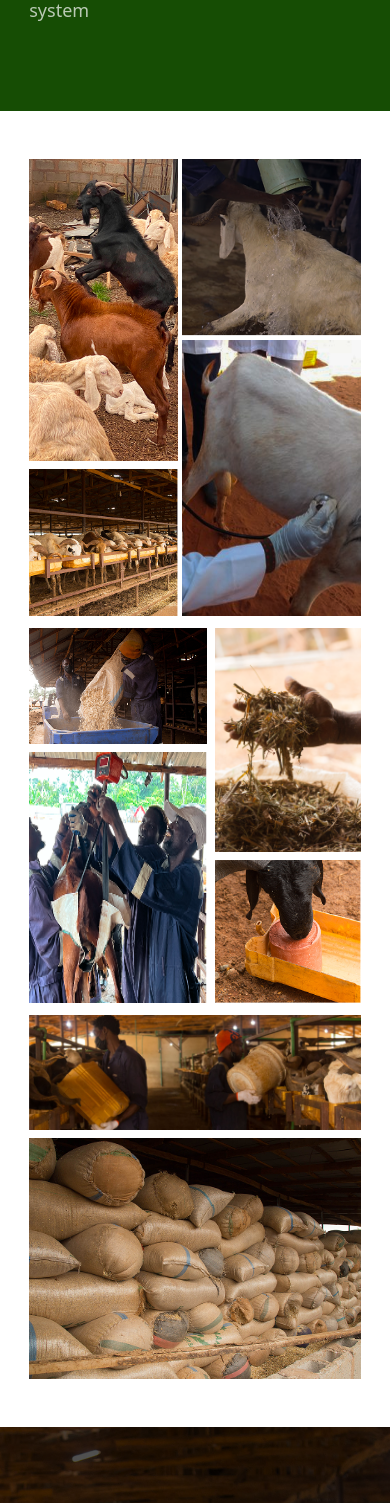
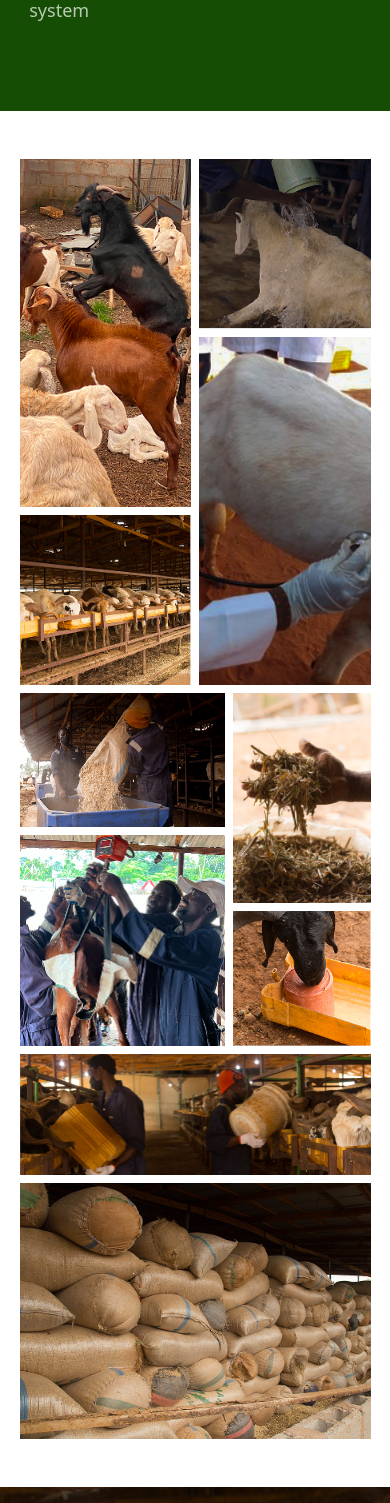
Before and after one commit to Frnweico/Global-Range-Farms, a Next.js app: page /products in a window 390 px wide. Shown: the part 5969-7472 px from the top of the page. Built offline with nearby package versions, Linux system fonts and the light colour scheme.

Commit message:
final fixes

```diff
--- a/src/app/layout.tsx
+++ b/src/app/layout.tsx
@@ -3,10 +3,9 @@ import { Geist, Geist_Mono, Barlow, Outfit } from "next/font/google";
 import "./globals.css";
 import Nav from "@/components/nav/page";
 import FooterSection from "@/components/footer/page";
-// import ScrollToTop from "@/components/ScrollToTop";
-// import HashScroll from "@/components/HashScroll";
-// import { Suspense } from "react";
+import { Suspense } from "react";
 import ScrollToTop from "@/components/ui/ScrollToTop";
+import ScrollManager from "@/components/ui/ScrollManager";
 
 const geistSans = Geist({
   variable: "--font-geist-sans",
@@ -45,10 +44,9 @@ export default function RootLayout({
       <body
         className={`${geistSans.variable} ${geistMono.variable} ${barlow.variable} ${outfit.variable} antialiased`}
       >
-        {/* <Suspense>
-        <HashScroll />
+        <Suspense>
+        <ScrollManager />
         </Suspense>
-       <Suspense fallback={null}><ScrollToTop /></Suspense>  */}
         <header className="absolute top-0 left-0 w-full z-50">
           <Nav />
         </header>
--- a/src/components/HashScroll.tsx
+++ /dev/null
@@ -1,34 +0,0 @@
-"use client";
-
-import { useEffect } from "react";
-import { usePathname, useSearchParams } from "next/navigation";
-
-export default function HashScroll() {
-  const pathname = usePathname();
-  const searchParams = useSearchParams();
-
-  useEffect(() => {
-    const hash = window.location.hash;
-
-    if (hash) {
-      const id = hash.replace("#", "");
-      const element = document.getElementById(id);
-
-      if (element) {
-        element.scrollIntoView({ behavior: "smooth" });
-      } else {
-        const timeoutId = setTimeout(() => {
-          const delayedElement = document.getElementById(id);
-          if (delayedElement) {
-            delayedElement.scrollIntoView({ behavior: "smooth" });
-          }
-        }, 500);
-
-        return () => clearTimeout(timeoutId);
-      }
-        window.scrollTo(0, 0);
-    }
-  }, [pathname, searchParams]);
-
-  return null;
-}
--- a/src/components/ScrollToTop.tsx
+++ /dev/null
@@ -1,16 +0,0 @@
-"use client";
-
-import { useEffect } from "react";
-import { usePathname } from "next/navigation";
-
-export default function ScrollToTop() {
-  const pathname = usePathname();
-
-  useEffect(() => {
-    if (!window.location.hash) {
-      window.scrollTo(0, 0);
-    }
-  }, [pathname]);
-
-  return null;
-}
--- a/src/components/products/imageGallery.tsx
+++ b/src/components/products/imageGallery.tsx
@@ -4,19 +4,19 @@ const ImageGallery = () => {
   return (
     <section className=' bg-white'>
 
-{/* desktop  */}
-    <div className="py-16 md:flex-row justify-center items-start gap-3 w-[90%] hidden md:flex">
+      {/* desktop (Unchanged) */}
+      <div className="py-16 md:flex-row justify-center items-start gap-3 w-[93%] mx-auto hidden md:flex">
         <div className='flex flex-col gap-2 justify-between'>
-      <Image src={'/images/pngs/gallery1.png'} alt='goats' className='fill' width={213} height={434}/>
-      <Image src={'/images/pngs/gallery2.png'} alt='rams' width={213} height={212}/>
+          <Image src={'/images/pngs/gallery1.png'} alt='goats' className='fill' width={213} height={434} />
+          <Image src={'/images/pngs/gallery2.png'} alt='rams' width={213} height={212} />
         </div>
         <div className='flex flex-col gap-2 justify-between'>
           <div className='flex items-start gap-2 justify-between'>
-        <Image src={'/images/pngs/gallery3.png'} alt='sheep' width={213} height={212}/>
-        <Image src={'/images/pngs/gallery5.png'} alt='men' width={325} height={212}/>
+            <Image src={'/images/pngs/gallery3.png'} alt='sheep' width={213} height={212} />
+            <Image src={'/images/pngs/gallery5.png'} alt='men' width={325} height={212} />
           </div>
           <div className='flex gap-2 justify-between'>
-        <Image src={'/images/pngs/gallery4.png'} alt='rams' width={326} height={437}/>
+            <Image src={'/images/pngs/gallery4.png'} alt='rams' width={326} height={437} />
             <div className='flex flex-col gap-2 justify-between'>
               <Image src={'/images/pngs/gallery6.png'} alt='dog' width={214} height={210} />
               <Image src={'/images/pngs/gallery7.png'} alt='men' width={214} height={210} />
@@ -25,42 +25,103 @@ const ImageGallery = () => {
         </div>
         <div className='flex flex-col gap-2 justify-between'>
           <div className='flex gap-2 justify-between'>
-        <Image src={'/images/pngs/gallery8.png'} alt='sheep' width={445} height={323}/>
-        <Image src={'/images/pngs/gallery11.png'} alt='goat' width={95} height={323}/>
+            <Image src={'/images/pngs/gallery8.png'} alt='sheep' width={445} height={323} />
+            <Image src={'/images/pngs/gallery11.png'} alt='goat' width={95} height={323} />
           </div>
           <div className='flex gap-2 justify-between'>
-  <Image src={'/images/pngs/gallery9.png'} alt='sheep' width={213} height={322}/>
-  <Image src={'/images/pngs/gallery10.png'} alt='rams' width={326} height={315}/>
+            <Image src={'/images/pngs/gallery9.png'} alt='sheep' width={213} height={322} />
+            <Image src={'/images/pngs/gallery10.png'} alt='rams' width={326} height={315} />
           </div>
         </div>
       </div>
 
-    {/* mobile  */}
-    <div className='flex flex-col gap-3 md:hidden py-12 w-[85%] mx-auto'>
-      <div className='flex gap-1 justify-between'>
-<div className='flex flex-col gap-2'>
-      <Image src={'/images/pngs/gallery1.png'} alt='goats' className='fill' width={183} height={311}/>
-      <Image src={'/images/pngs/gallery2.png'} alt='rams' width={183} height={151}/>
+      {/* mobile (Fixed Layout) */}
+      <div className='flex flex-col gap-2 md:hidden py-12 w-[90%] mx-auto'>
+
+        {/* ROW 1 */}
+        <div className='flex gap-2 w-full'>
+          <div className='flex flex-col gap-2 flex-1'>
+            <Image
+                src={'/images/pngs/gallery1.png'}
+                alt='goats'
+                width={183} height={311}
+                className='w-full h-auto object-cover'
+            />
+            <Image
+                src={'/images/pngs/gallery2.png'}
+                alt='rams'
+                width={183} height={151}
+                className='w-full h-auto object-cover'
+            />
           </div>
-    <div className='flex flex-col gap-1 justify-between'>
-      <Image src={'/images/pngs/gallery3.png'} alt='sheep' width={220} height={152}/>
-      <Image src={'/images/pngs/gallery4.png'} alt='men' width={220} height={321} className='h-full'/>
+
+          <div className='flex flex-col gap-2 flex-1'>
+            <Image
+                src={'/images/pngs/gallery3.png'}
+                alt='sheep'
+                width={220} height={152}
+                className='w-full h-auto object-cover'
+            />
+            <Image
+                src={'/images/pngs/gallery4.png'}
+                alt='men'
+                width={220} height={321}
+                className='w-full h-full object-cover'
+            />
           </div>
         </div>
-      <div className='flex gap-2 justify-between'>
-        <div className='flex flex-col gap-2 justify-between'>
-          <Image src={'/images/pngs/gallery5.png'} alt='men' width={220} height={148}/>
-          <Image src={'/images/pngs/gallery7.png'} alt='men' width={220} height={199} className='w-full h-full'/>
+
+        {/* ROW 2 */}
+        <div className='flex gap-2 w-full'>
+           {/* Left Column */}
+          <div className='flex flex-col gap-2 w-[60%]'>
+            <Image
+                src={'/images/pngs/gallery5.png'}
+                alt='men'
+                width={227} height={190}
+                className='w-full h-auto object-cover'
+            />
+            <Image
+                src={'/images/pngs/gallery7.png'}
+                alt='men'
+                width={227} height={199}
+                className='w-full h-full object-cover'
+            />
           </div>
-        <div className='flex flex-col gap-2 justify-between'>
-          <Image src={'/images/pngs/gallery11Mobile.png'} alt='leaves' width={181} height={200} />
-          <Image src={'/images/pngs/gallery6.png'} alt='dog' width={181} height={106}/>
+
+           {/* Right Column */}
+          <div className='flex flex-col gap-2 w-[40%]'>
+            <Image
+                src={'/images/pngs/gallery11Mobile.png'}
+                alt='leaves'
+                width={181} height={200}
+                className='w-full h-auto object-cover'
+            />
+            <Image
+                src={'/images/pngs/gallery6.png'}
+                alt='dog'
+                width={181} height={106}
+                className='w-full h-auto object-cover'
+            />
           </div>
         </div>
-      <div className='flex flex-col gap-2 justify-between'>
-        <Image src={'/images/pngs/gallery10Mobile.png'} alt='rams' width={350} height={121} className='w-full'/>
-        <Image src={'/images/pngs/gallery8.png'} alt='sheep' width={350} height={254} className='w-full'/>
+
+        {/* ROW 3 (Stacked Full Width) */}
+        <div className='flex flex-col gap-2 w-full'>
+          <Image
+            src={'/images/pngs/gallery10Mobile.png'}
+            alt='rams'
+            width={350} height={121}
+            className='w-full h-auto object-cover'
+          />
+          <Image
+            src={'/images/pngs/gallery8.png'}
+            alt='sheep'
+            width={350} height={254}
+            className='w-full h-auto object-cover'
+          />
         </div>
+
       </div>
     </section>
   );
--- /dev/null
+++ b/src/components/ui/ScrollManager.tsx
@@ -0,0 +1,35 @@
+"use client";
+
+import { usePathname } from "next/navigation";
+import { useEffect } from "react";
+
+const ScrollManager = () => {
+  const pathname = usePathname();
+
+  useEffect(() => {
+    const timer = setTimeout(() => {
+      // 1. Always start by jumping to the top of the page
+      window.scrollTo({ top: 0, behavior: "auto" });
+
+      // 2. Check for a hash in the URL (e.g., #services)
+      const hash = window.location.hash;
+
+      if (hash) {
+        // Remove the '#' to get the ID
+        const id = hash.replace("#", "");
+        const element = document.getElementById(id);
+
+        if (element) {
+          // 3. If the element exists, scroll to it smoothly
+          element.scrollIntoView({ behavior: "smooth", block: "start" });
+        }
+      }
+    }, 100); // 100ms delay ensures the new page DOM is ready before looking for the ID
+
+    return () => clearTimeout(timer);
+  }, [pathname]);
+
+  return null;
+};
+
+export default ScrollManager;
--- a/src/components/ui/ScrollToTop.tsx
+++ b/src/components/ui/ScrollToTop.tsx
@@ -32,8 +32,6 @@ const ScrollToTop = () => {
   return (
     <div
       onClick={scrollToTop}
-      // Fixed positioning puts it on the screen regardless of scroll
-      // lg:hidden ensures it ONLY shows on mobile/tablet, not desktop
       className="fixed bottom-6 right-4 z-50 lg:hidden cursor-pointer group"
     >
       <div className="w-12 h-12 bg-white rounded-full flex items-center justify-center shadow-xl border border-gray-100 transition-transform active:scale-95">
```
Lines whose indentation alone changed are shown as unchanged.
